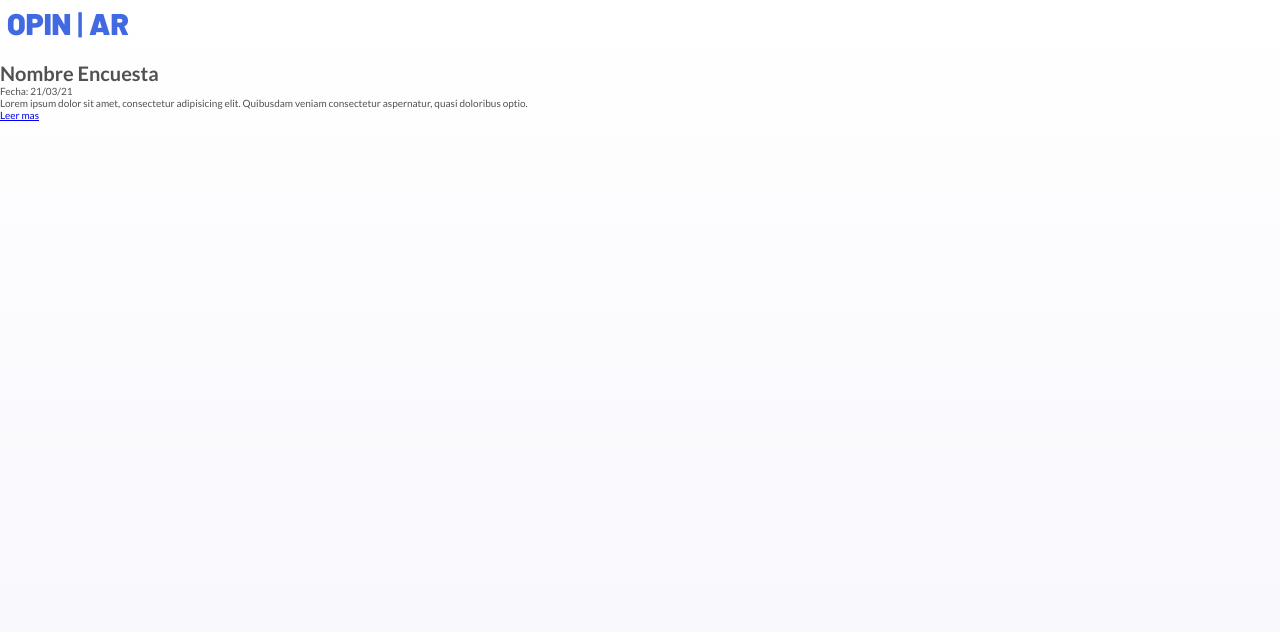
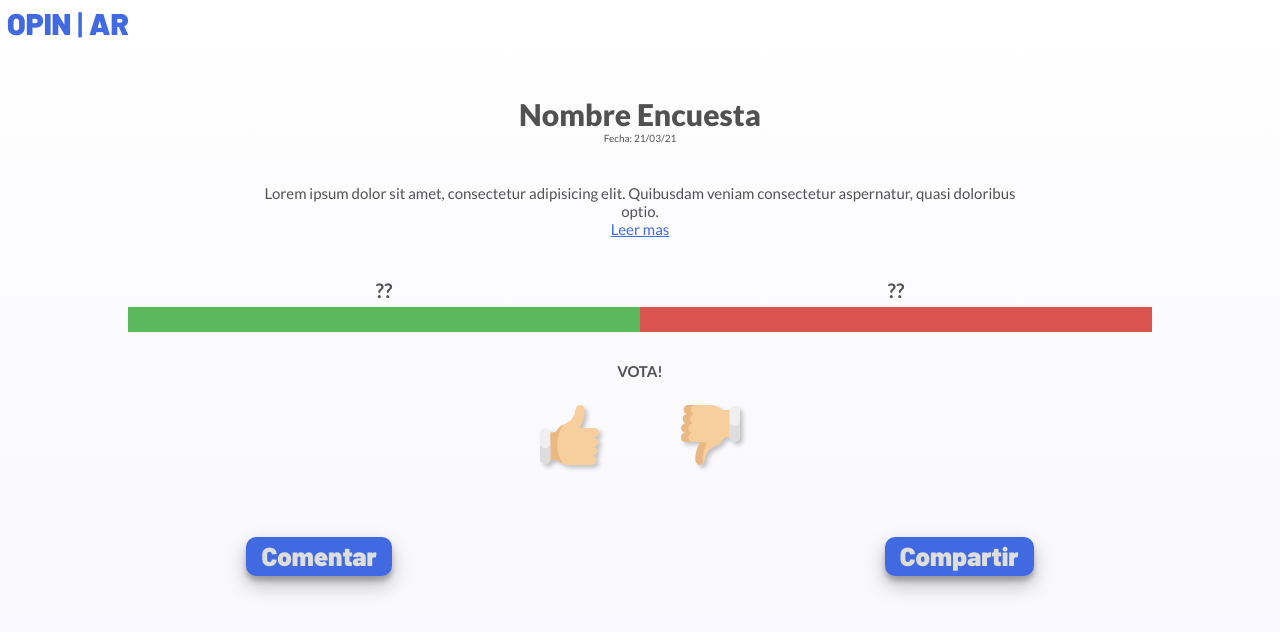
Before and after one commit to whosgriffith/opinar-frontend, a website: page vote.html in a window 1280 px wide. Drawn offline with nearby package versions, Linux system fonts and the light colour scheme.

Commit message:
Vote page completed, added animation, comment and share buttons, changed text, etc...

```diff
--- a/sass/abstracts/_variables.scss
+++ b/sass/abstracts/_variables.scss
@@ -10,5 +10,8 @@ $color-full-white: #FFFFFF;
 $color-black: #171717;
 $color-light-black: #515151;
 
+$color-dislike: #d9534f;
+$color-like: #5cb85c;
+
 // FONT SIZE //
 $big-font: 3rem;
--- /dev/null
+++ b/sass/base/_animations.scss
@@ -0,0 +1,31 @@
+.anim-wiggle {
+    animation: wiggle 4s 2s infinite;
+  }
+
+  @keyframes wiggle {
+      5%,
+      50% {
+          transform: scale(1);
+      }
+      10% {
+          transform: scale(0.9);
+      }
+      15% {
+          transform: scale(1.15);
+      }
+      20% {
+          transform: scale(1.15) rotate(-5deg);
+      }
+      25% {
+          transform: scale(1.15) rotate(5deg);
+      }
+      30% {
+          transform: scale(1.15) rotate(-3deg);
+      }
+      35% {
+          transform: scale(1.15) rotate(2deg);
+      }
+      40% {
+          transform: scale(1.15) rotate(0);
+      }
+  }
--- a/sass/components/_buttons.scss
+++ b/sass/components/_buttons.scss
@@ -1,8 +1,8 @@
 .button {
     display: inline-block;
-    background-color: $color-primary;
     border-radius: 10px;
     padding: 3px 15px 5px;
+    box-shadow: 0 9px 20px rgba(0,0,0,0.25), 0 5px 5px rgba(0,0,0,0.22);
+    background-color: $color-primary;
 
-    box-shadow: 0 9px 20px rgba(0,0,0,0.25), 0 5px 5px rgba(0,0,0,0.22);
 }
--- a/sass/main.scss
+++ b/sass/main.scss
@@ -1,5 +1,6 @@
 @import 'abstracts/variables';
 
+@import 'base/animations';
 @import 'base/base';
 @import 'base/typography';
 @import 'base/utilities';
@@ -12,3 +13,4 @@
 
 @import 'pages/home';
 @import 'pages/list-page';
+@import 'pages/vote';
--- a/sass/pages/_home.scss
+++ b/sass/pages/_home.scss
@@ -37,11 +37,7 @@
 
         &--top {
             width: 100%;
-
             padding: 3rem 0;
-
-
-
         }
 
         &--CTA {
--- /dev/null
+++ b/sass/pages/_vote.scss
@@ -0,0 +1,77 @@
+.wrapper-vote {
+    height: 100%;
+    width: 100%;
+    text-align: center;
+}
+
+.vote-page__title {
+    margin-top: 3.5rem;
+}
+
+.vote-page__vote {
+    position: relative;
+    width: 80%;
+    left: 50%;
+    transform: translateX(-50%);
+    margin-top: 4rem;
+
+    &-icon {
+        height: 6rem;
+        -webkit-filter: drop-shadow( 3px 3px 2px rgba(0, 0, 0, .22));
+        filter: drop-shadow( 3px 3px 2px rgba(0, 0, 0, .22));
+        &--like {
+            margin-right: 8rem;
+            margin-top: 2.5rem;
+        }
+
+        &:active{
+            -webkit-filter: drop-shadow( 3px 3px 2px rgba(0, 0, 0, .1));
+            filter: drop-shadow( 3px 3px 2px rgba(0, 0, 0, .1));
+        }
+
+    }
+
+    &-value {
+        display: flex;
+        justify-content: space-around;
+        font-size: 2rem;
+        font-weight: 700;
+        margin-bottom: 5px;
+    }
+
+    &-status{
+        height: 2.5rem;
+        margin-bottom: 3rem;
+    }
+
+    &-status--like{
+        background-color: $color-like;
+        width: 50%;
+    }
+
+    &-status--dislike{
+        background-color: $color-dislike;
+        width: 100%;
+
+    }
+
+}
+
+.vote-page__description {
+    font-size: 1.5rem;
+    &-more {
+        color: $color-primary;
+    }
+
+    &-text {
+        padding-top: 4rem;
+        width: 60%;
+        margin:0 auto;
+    }
+}
+
+.vote-page__fixed-buttons {
+    margin-top: 3.5rem;
+    display: flex;
+    justify-content: space-around;
+}
--- a/vote.html
+++ b/vote.html
@@ -25,8 +25,9 @@
 
     <div class="content">
 
+        <div class="wrapper-vote">
             <div class="vote-page__title">
-            <h1 class="vote-page__title-text">Nombre Encuesta</h1>
+                <h1 class="vote-page__title-text header-primary">Nombre Encuesta</h1>
                 <p class="vote-page__title-date">Fecha: 21/03/21</p>
             </div>
 
@@ -36,11 +37,18 @@
             </div>
 
             <div class="vote-page__vote">
-
+                <div class="vote-page__vote-value"><span>??</span><span>??</span></div>
+                <div class="vote-page__vote-status vote-page__vote-status--dislike">
+                <div class="vote-page__vote-status vote-page__vote-status--like"></div></div>
+                <h2>VOTA!</h2>
+                <a href='#'><object type="image/svg+xml" data="img/icons/thumbs-up.svg" class="vote-page__vote-icon vote-page__vote-icon--like anim-wiggle"></object></a>
+                <a href='#'><object type="image/svg+xml" data="img/icons/thumbs-down.svg" class="vote-page__vote-icon vote-page__vote-icon--dislike anim-wiggle"></object></a>
+            </div>
         </div>
 
-        <div class="vote-page__comments">
-
+        <div class="vote-page__fixed-buttons">
+            <a href="#" class="button vote-page__fixed-buttons vote-page__fixed-buttons--comment">Comentar</a>
+            <a href="#" class="button vote-page__fixed-buttons vote-page__fixed-buttons--share">Compartir</a>
         </div>
 
     </div>
```
Also changed, not shown: index.html (+1 -3 lines), list.html (+1 -1 lines), css/style.css. Lines whose indentation alone changed are shown as unchanged.
